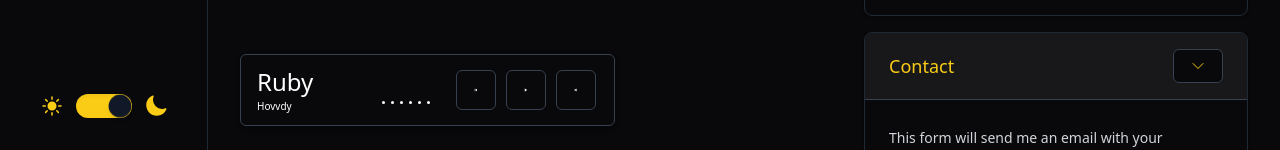
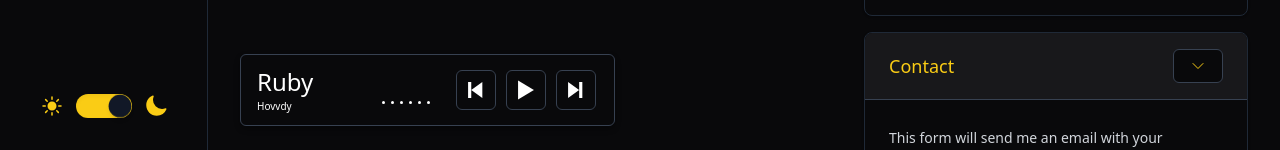
Before and after one commit to matt-wigg/matt-wigg-dot-com, a Next.js app: page / in a window 1280 px wide. Shown: the part 650-800 px from the top of the page. Built offline with nearby package versions, Linux system fonts and the light colour scheme.

Commit message:
no padding style overide Player

```diff
--- a/src/components/Player/Player.tsx
+++ b/src/components/Player/Player.tsx
@@ -147,7 +147,8 @@ const AudioPlayer = () => {
         </div>
         <div className={style.buttonContainer}>
           <Button
-            className={`${style.playerButton} px-0 py-0`}
+            className={style.playerButton}
+            style={{ padding: 0 }}
             onClick={restartAndPrevious}
           >
             <svg
@@ -163,9 +164,8 @@ const AudioPlayer = () => {
             </svg>
           </Button>
           <Button
-            className={`${
-              isPlaying ? style.isPlaying : style.playerButton
-            } px-0 py-0`}
+            className={isPlaying ? style.isPlaying : style.playerButton}
+            style={{ padding: 0 }}
             onClick={togglePlayPause}
           >
             <svg
@@ -183,7 +183,8 @@ const AudioPlayer = () => {
             </svg>
           </Button>
           <Button
-            className={`${style.playerButton} px-0 py-0`}
+            className={style.playerButton}
+            style={{ padding: 0 }}
             onClick={() => nextSong()}
           >
             <svg
```
